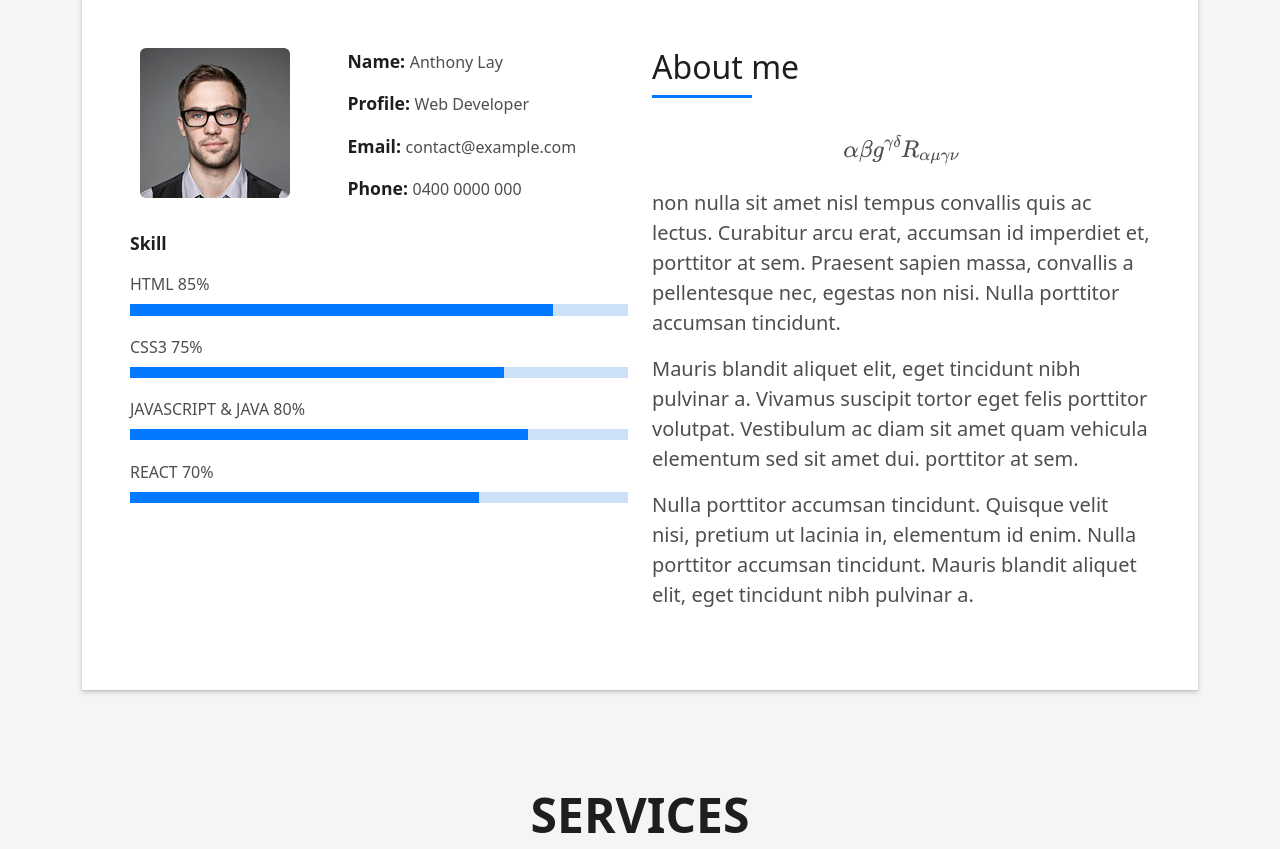
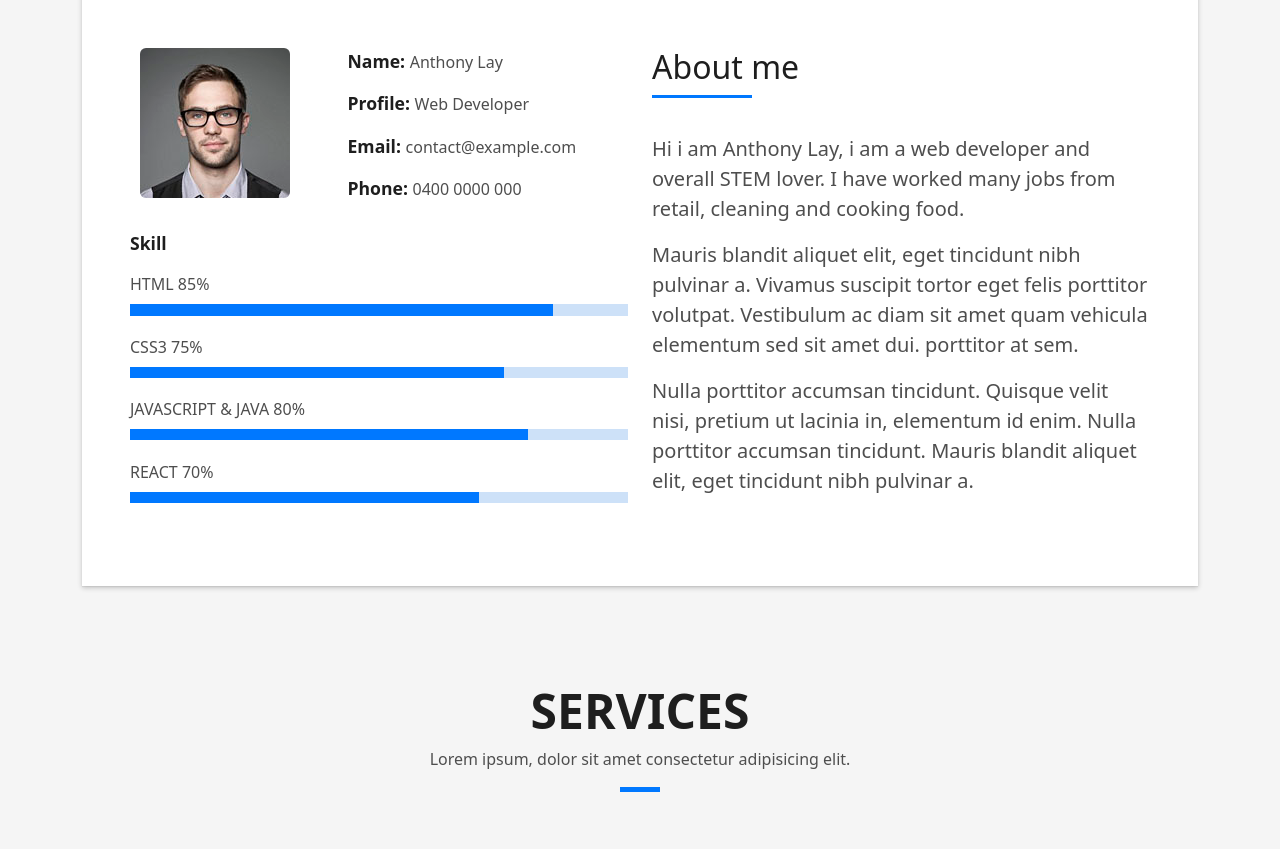
Before and after one commit to aklay1994/antholay.github.io, a plain HTML site: page index.html in a window 1280 px wide. Shown: the part 880-1729 px from the top of the page. Drawn offline with nearby package versions, Linux system fonts and the light colour scheme.

Commit message:
About Me Section - 1

```diff
--- a/index.html
+++ b/index.html
@@ -144,10 +144,9 @@
                       </h5>
                     </div>
                     <p class="lead">
-                      $${\alpha\beta}g^{\gamma\delta}R_{\alpha\mu\gamma\nu}$$ non nulla sit amet nisl tempus convallis quis ac lectus. Curabitur arcu erat, accumsan id
-                      imperdiet et, porttitor
-                      at sem. Praesent sapien massa, convallis a pellentesque nec, egestas non nisi. Nulla
-                      porttitor accumsan tincidunt.
+                      Hi i am Anthony Lay, i am a web developer and overall STEM lover. I have worked many jobs from retail,
+                      cleaning and cooking food.
+
                     </p>
                     <p class="lead">
                       Mauris blandit aliquet elit, eget tincidunt nibh pulvinar a. Vivamus suscipit tortor eget felis
```
